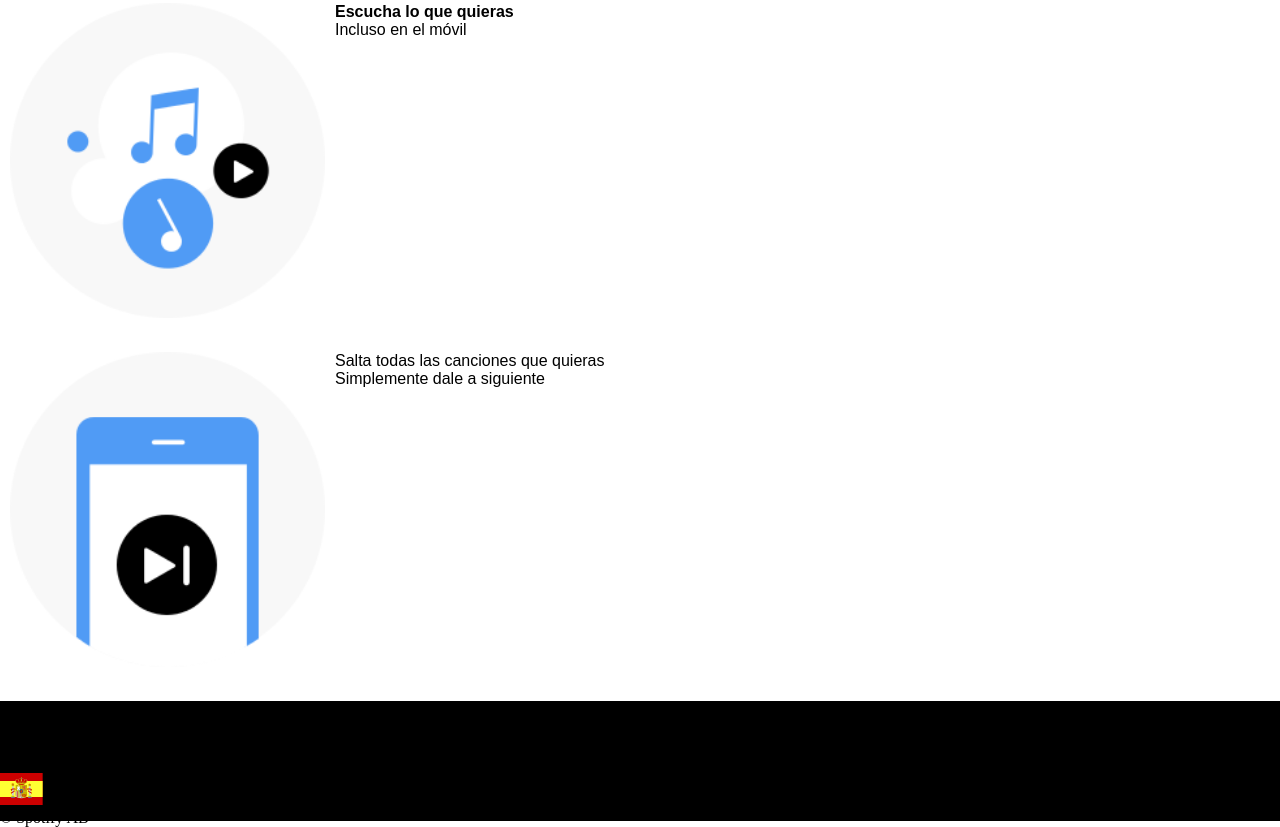
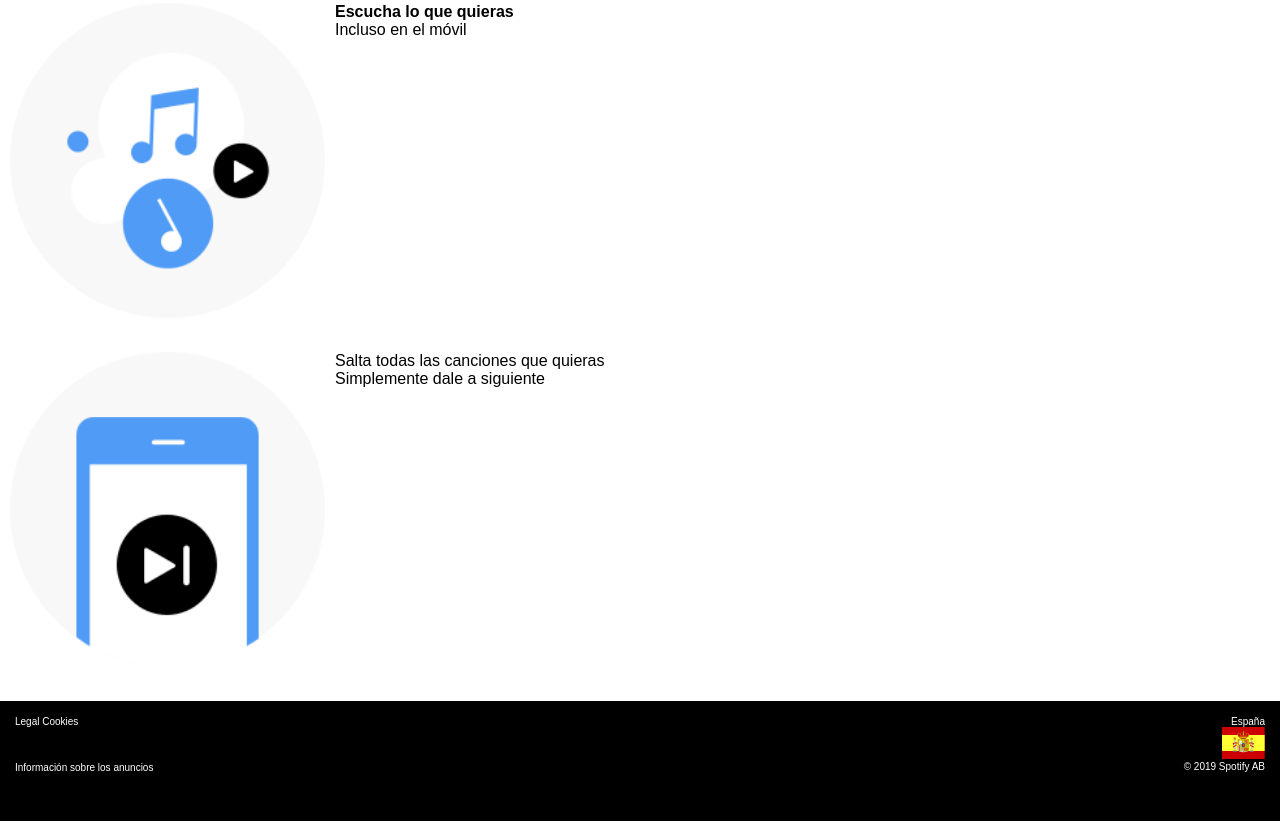
Before and after one commit to elialcodes/promo-W-module-1-pair-5-spotify, a website built with Vite: page src/index.html in a window 1280 px wide. Shown: the part 1091-1918 px from the top of the page. Built offline with nearby package versions, Linux system fonts and the light colour scheme.

Commit message:
footer layout

```diff
--- a/src/partials/footer.html
+++ b/src/partials/footer.html
@@ -1,13 +1,14 @@
 <footer class="footer">
-    <ul>
-      <li>Legal</li>
-      <li>Cookies</li>
+    <ul class="footer__ul">
+      <li>Legal  Cookies</li>
       <li>Información sobre los anuncios</li>
     </ul>
-    <ul>
+    <ul class="footer__ul--right">
       <li>España</li>
+      <div>
       <img src="./Imagenes Spotify/es.svg" alt="España" />
-      <li>© Spotify AB</li>
+    </div>
+      <li>© 2019 Spotify AB</li>
     </ul>
 
   </footer>
--- a/src/scss/layout/_footer.scss
+++ b/src/scss/layout/_footer.scss
@@ -1,4 +1,22 @@
 .footer {
   background-color: black;
   height: 120px;
+  color: white;
+  font-family: Arial, Helvetica, sans-serif;
+  padding: 15px;
+  display: flex;
+  justify-content: space-between;
+  font-size: 10px;
+  &__ul {
+    display: flex;
+    flex-direction: column;
+    list-style: none;
+    gap: 35px;
+  }
+  &__ul--right {
+    display: flex;
+    flex-direction: column;
+    list-style: none;
+    text-align: right;
+  }
 }
```
